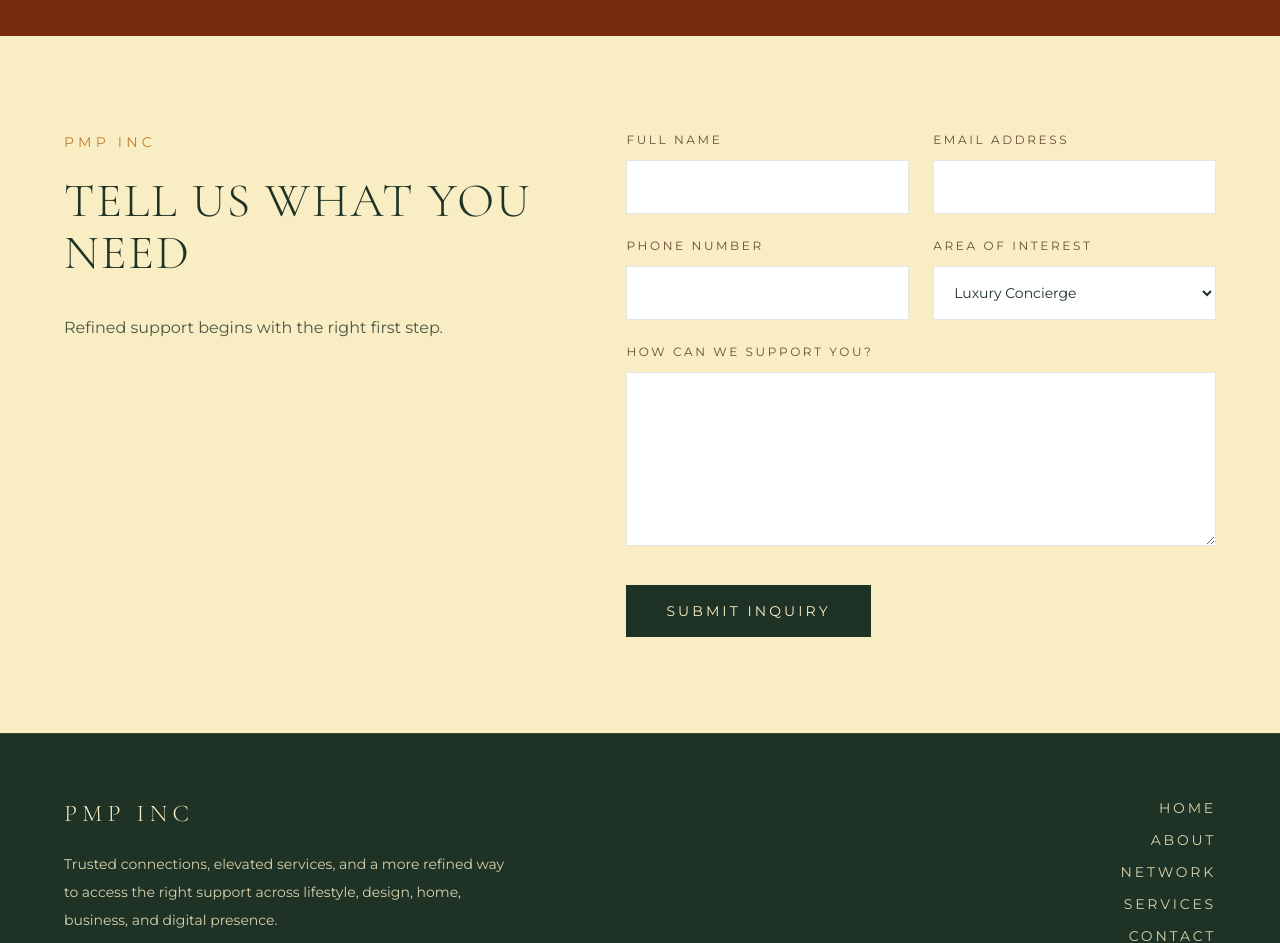
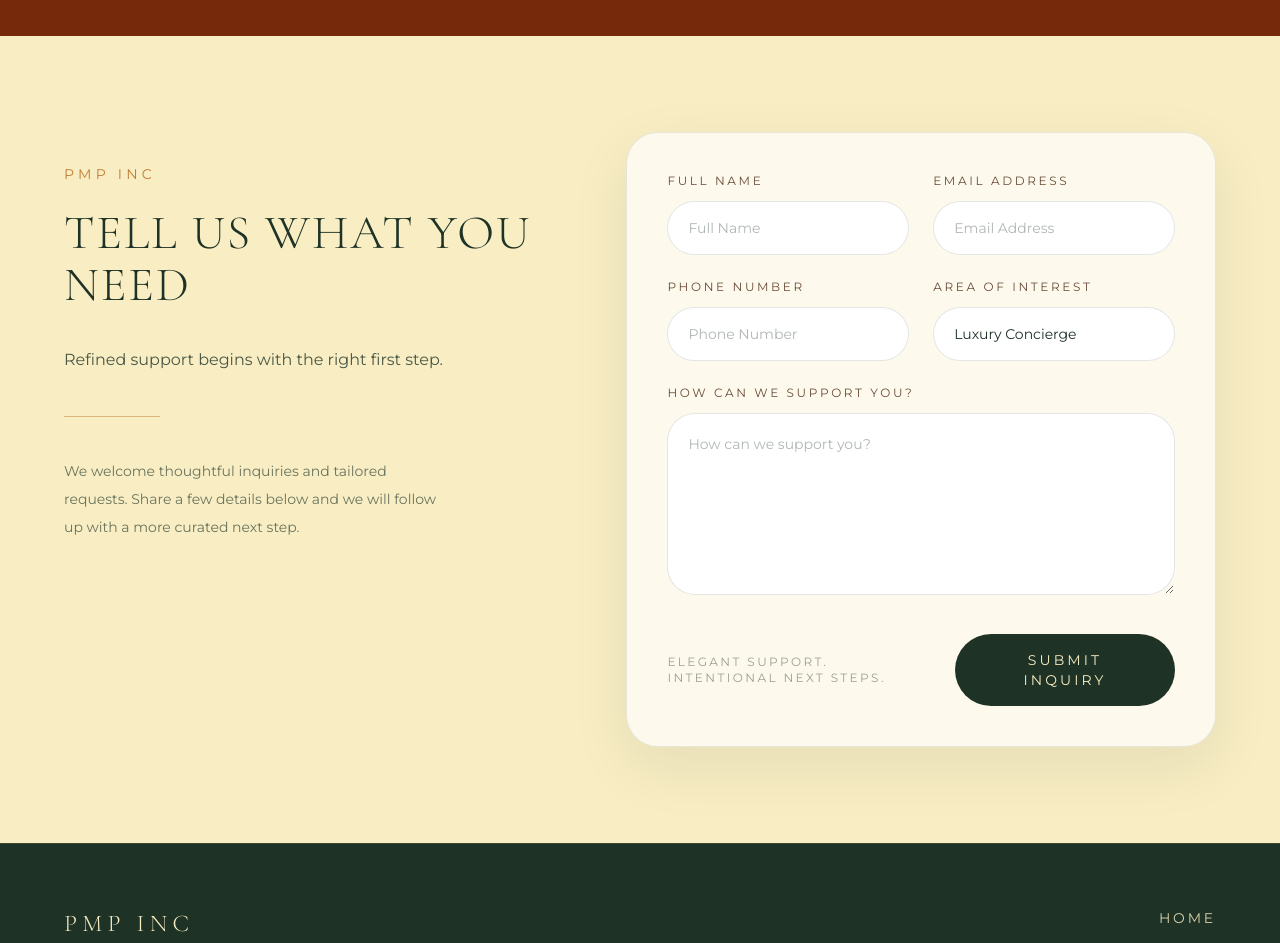
Before and after one commit to laurenabigailparker/pmp-inc-website, a Next.js app: page /about/contact in a window 1280 px wide. Shown: the part 540-1483 px from the top of the page. Built offline with nearby package versions, Linux system fonts and the light colour scheme.

Commit message:
Add luxury contact form with Formspree integration

```diff
--- a/app/[locale]/contact/page.tsx
+++ b/app/[locale]/contact/page.tsx
@@ -129,7 +129,7 @@ export default function ContactPage() {
 
       <section className="bg-[#F8EDC3] px-6 py-16 text-[#1E3226] md:px-12 lg:px-16 lg:py-24">
         <div className="mx-auto grid max-w-7xl gap-12 lg:grid-cols-[0.9fr_1.1fr] lg:gap-20">
-          <div>
+          <div className="lg:pt-8">
             <p className="text-sm uppercase tracking-[0.3em] text-[#C27E35]">
               PMP Inc
             </p>
@@ -141,9 +141,27 @@ export default function ContactPage() {
             <p className="mt-8 max-w-md text-base leading-8 text-[#1E3226]/80">
               {t.note}
             </p>
+
+            <div className="mt-10 h-px w-24 bg-[#C27E35]/50" />
+
+            <p className="mt-10 max-w-sm text-sm leading-7 text-[#1E3226]/65">
+              We welcome thoughtful inquiries and tailored requests. Share a few
+              details below and we will follow up with a more curated next step.
+            </p>
           </div>
 
-          <form className="grid gap-6">
+          <div className="rounded-[2rem] border border-[#1E3226]/10 bg-white/70 p-6 shadow-[0_20px_60px_rgba(30,50,38,0.08)] backdrop-blur-sm sm:p-8 md:p-10">
+            <form
+              action="https://formspree.io/f/meevrgdn"
+              method="POST"
+              className="grid gap-6"
+            >
+              <input
+                type="hidden"
+                name="_subject"
+                value="New PMP Inquiry"
+              />
+
               <div className="grid gap-6 md:grid-cols-2">
                 <div>
                   <label className="mb-3 block text-xs uppercase tracking-[0.22em] text-[#6B4C38]">
@@ -151,7 +169,10 @@ export default function ContactPage() {
                   </label>
                   <input
                     type="text"
-                  className="w-full border border-[rgba(30,50,38,0.12)] bg-white px-4 py-4 text-sm outline-none transition focus:border-[#C27E35]"
+                    name="name"
+                    required
+                    className="w-full rounded-full border border-[rgba(30,50,38,0.12)] bg-white px-5 py-4 text-sm text-[#1E3226] outline-none transition duration-300 placeholder:text-[#1E3226]/35 focus:border-[#C27E35] focus:ring-2 focus:ring-[#C27E35]/20"
+                    placeholder={t.name}
                   />
                 </div>
 
@@ -161,7 +182,10 @@ export default function ContactPage() {
                   </label>
                   <input
                     type="email"
-                  className="w-full border border-[rgba(30,50,38,0.12)] bg-white px-4 py-4 text-sm outline-none transition focus:border-[#C27E35]"
+                    name="email"
+                    required
+                    className="w-full rounded-full border border-[rgba(30,50,38,0.12)] bg-white px-5 py-4 text-sm text-[#1E3226] outline-none transition duration-300 placeholder:text-[#1E3226]/35 focus:border-[#C27E35] focus:ring-2 focus:ring-[#C27E35]/20"
+                    placeholder={t.email}
                   />
                 </div>
               </div>
@@ -173,7 +197,9 @@ export default function ContactPage() {
                   </label>
                   <input
                     type="tel"
-                  className="w-full border border-[rgba(30,50,38,0.12)] bg-white px-4 py-4 text-sm outline-none transition focus:border-[#C27E35]"
+                    name="phone"
+                    className="w-full rounded-full border border-[rgba(30,50,38,0.12)] bg-white px-5 py-4 text-sm text-[#1E3226] outline-none transition duration-300 placeholder:text-[#1E3226]/35 focus:border-[#C27E35] focus:ring-2 focus:ring-[#C27E35]/20"
+                    placeholder={t.phone}
                   />
                 </div>
 
@@ -182,9 +208,10 @@ export default function ContactPage() {
                     {t.service}
                   </label>
                   <select
+                    name="service"
                     value={selected}
                     onChange={(e) => setSelected(e.target.value)}
-                  className="w-full border border-[rgba(30,50,38,0.12)] bg-white px-4 py-4 text-sm outline-none transition focus:border-[#C27E35]"
+                    className="w-full appearance-none rounded-full border border-[rgba(30,50,38,0.12)] bg-white px-5 py-4 text-sm text-[#1E3226] outline-none transition duration-300 focus:border-[#C27E35] focus:ring-2 focus:ring-[#C27E35]/20"
                   >
                     {t.options.map((option) => (
                       <option key={option} value={option}>
@@ -200,21 +227,29 @@ export default function ContactPage() {
                   {t.message}
                 </label>
                 <textarea
+                  name="message"
                   rows={7}
-                className="w-full border border-[rgba(30,50,38,0.12)] bg-white px-4 py-4 text-sm outline-none transition focus:border-[#C27E35]"
+                  required
+                  className="w-full rounded-[1.75rem] border border-[rgba(30,50,38,0.12)] bg-white px-5 py-5 text-sm text-[#1E3226] outline-none transition duration-300 placeholder:text-[#1E3226]/35 focus:border-[#C27E35] focus:ring-2 focus:ring-[#C27E35]/20"
+                  placeholder={t.message}
                 />
               </div>
 
-            <div className="pt-2">
+              <div className="flex flex-col gap-4 pt-2 sm:flex-row sm:items-center sm:justify-between">
+                <p className="text-xs uppercase tracking-[0.2em] text-[#1E3226]/45">
+                  Elegant support. Intentional next steps.
+                </p>
+
                 <button
                   type="submit"
-                className="inline-flex items-center justify-center bg-[#1E3226] px-10 py-4 text-sm uppercase tracking-[0.22em] text-[#F8EDC3] transition hover:bg-[#CCB363] hover:text-[#1E3226]"
+                  className="inline-flex min-w-[220px] items-center justify-center rounded-full bg-[#1E3226] px-8 py-4 text-sm uppercase tracking-[0.22em] text-[#F8EDC3] transition duration-300 hover:-translate-y-0.5 hover:bg-[#CCB363] hover:text-[#1E3226]"
                 >
                   {t.button}
                 </button>
               </div>
             </form>
           </div>
+        </div>
       </section>
     </main>
   );
```
Lines whose indentation alone changed are shown as unchanged.
